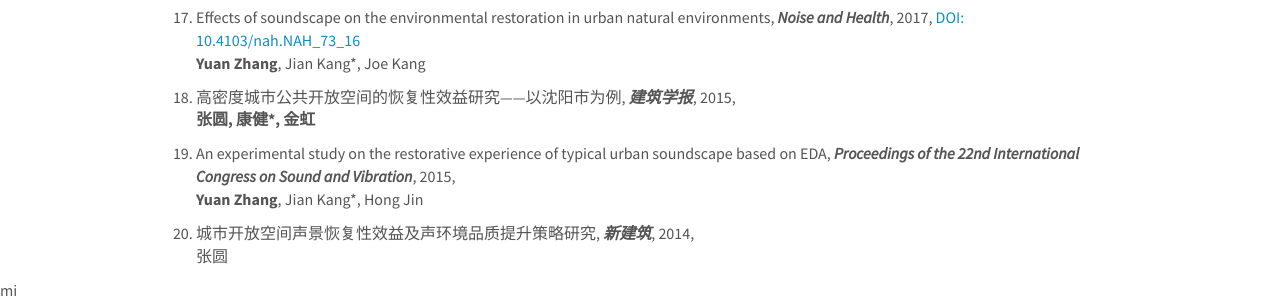
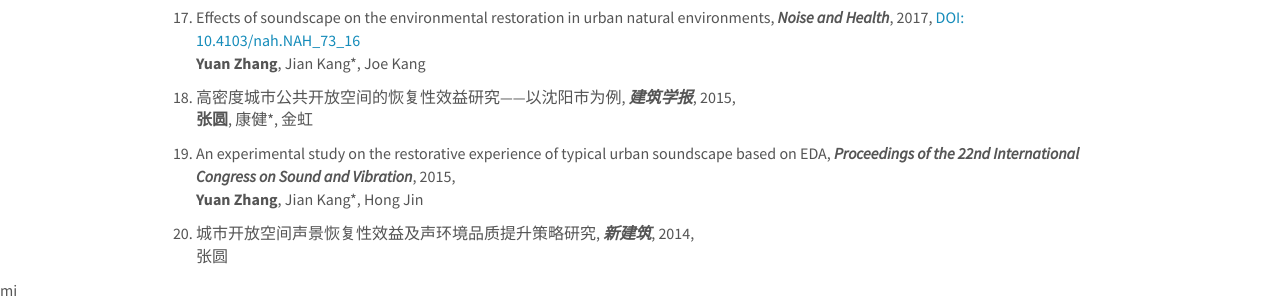
Before and after one commit to BZM2000/BZM2000.github.iottt, a Jekyll site: the page built from _pages/publications.md, in a window 1280 px wide and 900 px high, scrolled down 981 px. Shown: the part 417-717 px from the top of the window. Built offline with Jekyll 4.4.1, drawn with Linux system fonts in a browser that asks for light colours; nearby versions of some CDN libraries.

```diff
--- a/_data/publist.yml
+++ b/_data/publist.yml
@@ -110,7 +110,7 @@
 - title: "高密度城市公共开放空间的恢复性效益研究——以沈阳市为例"
   journal: 建筑学报
   year: 2015
-  authors: <b>张圆, 康健&#42;, 金虹
+  authors: <b>张圆</b>, 康健&#42;, 金虹
 
 - title: "An experimental study on the restorative experience of typical urban soundscape based on EDA"
   journal: Proceedings of the 22nd International Congress on Sound and Vibration
```
